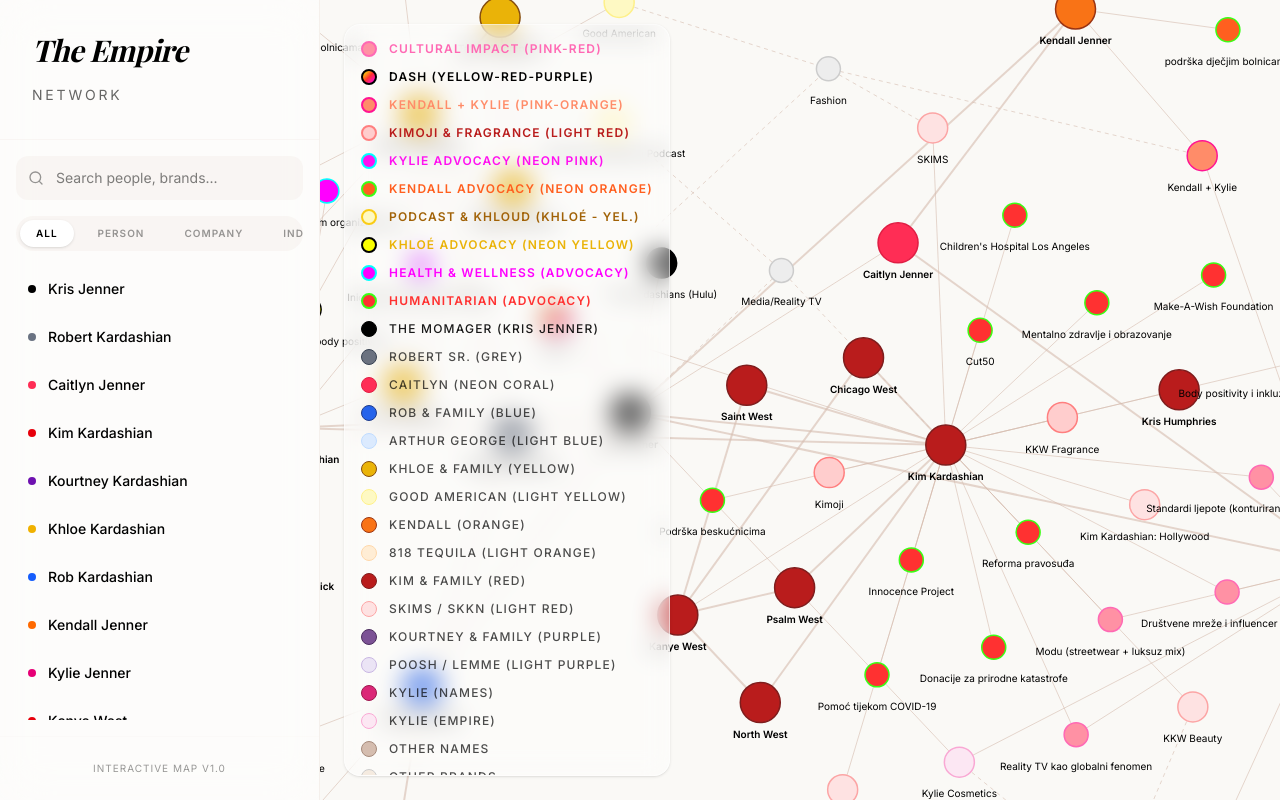
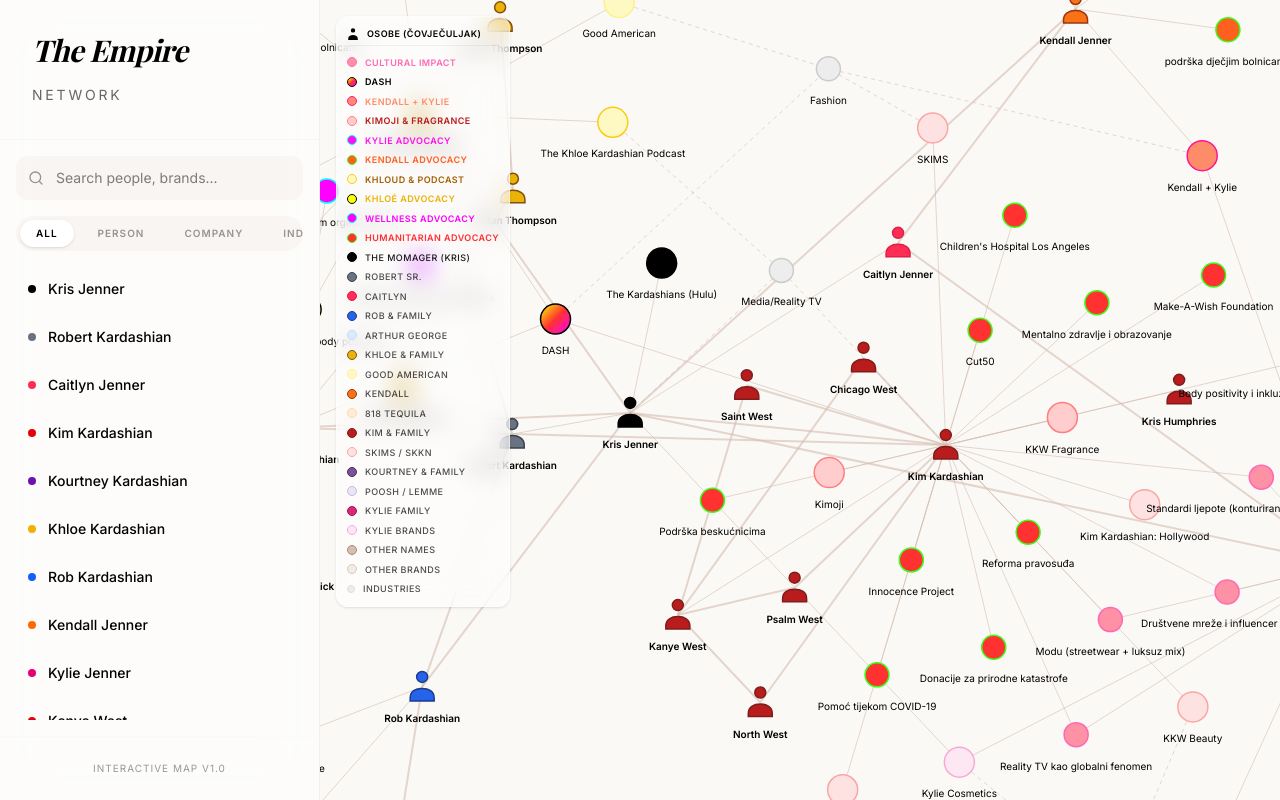
Before and after one commit to rahelarussin/The-Kardashians-empire, a React (Vite) app: page / in a window 1280 px wide. Built offline with nearby package versions, Linux system fonts and the light colour scheme; a web font is replaced by a local one.

Commit message:
feat(graph): update node color scheme
Refactor node coloring logic to accurately represent family members, business brands, and humanitarian efforts within the network visualization.

```diff
--- a/src/components/NetworkGraph.tsx
+++ b/src/components/NetworkGraph.tsx
@@ -116,13 +116,7 @@
       })
       .style('cursor', 'pointer');
 
-    node.append('circle')
-      .attr('r', (d) => {
-        if (d.type === NodeType.PERSON) return 20;
-        if (d.type === NodeType.COMPANY) return 15;
-        return 12;
-      })
-      .attr('fill', (d) => {
+    const getNodeFill = (d: Node) => {
       if (d.isKimKylieImpact) return '#FF91A4'; // Light red-pink for cultural impact
       if (d.isDashGradient) return 'url(#dashGradient)';
       if (d.isKendallKylie) return '#FF8C69'; // Coral / Pink-Orange
@@ -151,8 +145,9 @@
       if (d.type === NodeType.PERSON) return '#D5BDAF'; // Darker nude for names
       if (d.type === NodeType.COMPANY) return '#F5EBE0'; // Lighter nude for companies
       return '#EDEDED';
-      })
-      .attr('stroke', (d) => {
+    };
+
+    const getNodeStroke = (d: Node) => {
       if (selectedNode?.id === d.id) return '#4A4A4A';
       if (d.isKimKylieImpact) return '#FF69B4'; // Hot pink stroke
       if (d.isDashGradient) return '#000000'; // Black stroke for gradient
@@ -181,7 +176,25 @@
       if (d.isKourtneyFamily) return '#4B2C5E'; // Dark purple stroke
       if (d.type === NodeType.PERSON) return '#A68A7B'; // Darker stroke for names
       return '#CCC';
+    };
+
+    // Render person nodes as human silhouette path
+    node.filter((d) => d.type === NodeType.PERSON)
+      .append('path')
+      .attr('d', "M -12,11 C -12,4.5 -6.5,1.5 0,1.5 C 6.5,1.5 12,4.5 12,11 L 12,14 L -12,14 Z M 0,-4.5 A 5.5,5.5 0 1,0 0,-15.5 A 5.5,5.5 0 1,0 0,-4.5")
+      .attr('fill', (d) => getNodeFill(d))
+      .attr('stroke', (d) => getNodeStroke(d))
+      .attr('stroke-width', (d) => (selectedNode?.id === d.id ? 3 : 1.5));
+
+    // Render non-person nodes as circles
+    node.filter((d) => d.type !== NodeType.PERSON)
+      .append('circle')
+      .attr('r', (d) => {
+        if (d.type === NodeType.COMPANY) return 15;
+        return 12;
       })
+      .attr('fill', (d) => getNodeFill(d))
+      .attr('stroke', (d) => getNodeStroke(d))
       .attr('stroke-width', (d) => (selectedNode?.id === d.id ? 3 : 1.5));
 
     node.append('text')
@@ -231,118 +244,124 @@
       <svg ref={svgRef} className="w-full h-full" />
 
       {/* Legend */}
-      <div className="absolute top-6 left-6 flex flex-col gap-3 pointer-events-none p-4 bg-white/40 backdrop-blur-md rounded-2xl border border-white/50 shadow-sm overflow-y-auto max-h-[calc(100%-3rem)]">
-        <div className="flex items-center gap-3">
-          <div className="w-4 h-4 rounded-full bg-[#FF91A4] border-2 border-[#FF69B4]" />
-          <span className="text-xs font-bold uppercase tracking-widest text-[#FF69B4]">Cultural Impact (Pink-Red)</span>
+      <div className="absolute top-4 left-4 flex flex-col gap-1.5 pointer-events-none p-2.5 bg-white/50 backdrop-blur-md rounded-xl border border-white/50 shadow-sm overflow-y-auto max-h-[calc(100%-2rem)] max-w-[200px] sm:max-w-[240px]">
+        <div className="flex items-center gap-2 border-b border-black/5 pb-1 mb-1">
+          <svg className="w-3 h-3 text-brand-stone" viewBox="-12 -16 24 30" fill="currentColor">
+            <path d="M -12,11 C -12,4.5 -6.5,1.5 0,1.5 C 6.5,1.5 12,4.5 12,11 L 12,14 L -12,14 Z M 0,-4.5 A 5.5,5.5 0 1,0 0,-15.5 A 5.5,5.5 0 1,0 0,-4.5" />
+          </svg>
+          <span className="text-[9px] font-extrabold uppercase tracking-wider text-brand-stone">OSOBE (ČOVJEČULJAK)</span>
         </div>
-        <div className="flex items-center gap-3">
-          <div className="w-4 h-4 rounded-full border-2 border-black" style={{ background: 'linear-gradient(135deg, #FAFF00 0%, #FF3131 50%, #FF00FF 100%)' }} />
-          <span className="text-xs font-bold uppercase tracking-widest text-black">DASH (Yellow-Red-Purple)</span>
+        <div className="flex items-center gap-2">
+          <div className="w-2.5 h-2.5 rounded-full bg-[#FF91A4] border border-[#FF69B4]" />
+          <span className="text-[9px] font-bold uppercase tracking-wider text-[#FF69B4]">Cultural Impact</span>
         </div>
-        <div className="flex items-center gap-3">
-          <div className="w-4 h-4 rounded-full bg-[#FF8C69] border-2 border-[#FF1493]" />
-          <span className="text-xs font-bold uppercase tracking-widest text-[#FF8C69]">Kendall + Kylie (Pink-Orange)</span>
+        <div className="flex items-center gap-2">
+          <div className="w-2.5 h-2.5 rounded-full border border-black" style={{ background: 'linear-gradient(135deg, #FAFF00 0%, #FF3131 50%, #FF00FF 100%)' }} />
+          <span className="text-[9px] font-bold uppercase tracking-wider text-black">DASH</span>
         </div>
-        <div className="flex items-center gap-3">
-          <div className="w-4 h-4 rounded-full bg-[#FFCDCD] border-2 border-[#FF7F7F]" />
-          <span className="text-xs font-bold uppercase tracking-widest text-[#B91C1C]">Kimoji & Fragrance (Light Red)</span>
+        <div className="flex items-center gap-2">
+          <div className="w-2.5 h-2.5 rounded-full bg-[#FF8C69] border border-[#FF1493]" />
+          <span className="text-[9px] font-bold uppercase tracking-wider text-[#FF8C69]">Kendall + Kylie</span>
         </div>
-        <div className="flex items-center gap-3">
-          <div className="w-4 h-4 rounded-full bg-[#FF10F0] border-2 border-[#00FFFF]" />
-          <span className="text-xs font-bold uppercase tracking-widest text-[#FF10F0]">Kylie Advocacy (Neon Pink)</span>
+        <div className="flex items-center gap-2">
+          <div className="w-2.5 h-2.5 rounded-full bg-[#FFCDCD] border border-[#FF7F7F]" />
+          <span className="text-[9px] font-bold uppercase tracking-wider text-[#B91C1C]">Kimoji & Fragrance</span>
         </div>
-        <div className="flex items-center gap-3">
-          <div className="w-4 h-4 rounded-full bg-[#FF5F1F] border-2 border-[#39FF14]" />
-          <span className="text-xs font-bold uppercase tracking-widest text-[#FF5F1F]">Kendall Advocacy (Neon Orange)</span>
+        <div className="flex items-center gap-2">
+          <div className="w-2.5 h-2.5 rounded-full bg-[#FF10F0] border border-[#00FFFF]" />
+          <span className="text-[9px] font-bold uppercase tracking-wider text-[#FF10F0]">Kylie Advocacy</span>
         </div>
-        <div className="flex items-center gap-3">
-          <div className="w-4 h-4 rounded-full bg-[#FEF9C3] border-2 border-[#FACC15]" />
-          <span className="text-xs font-bold uppercase tracking-widest text-[#A16207]">Podcast & Khloud (Khloé - Yel.)</span>
+        <div className="flex items-center gap-2">
+          <div className="w-2.5 h-2.5 rounded-full bg-[#FF5F1F] border border-[#39FF14]" />
+          <span className="text-[9px] font-bold uppercase tracking-wider text-[#FF5F1F]">Kendall Advocacy</span>
         </div>
-        <div className="flex items-center gap-3">
-          <div className="w-4 h-4 rounded-full bg-[#FAFF00] border-2 border-[#000000]" />
-          <span className="text-xs font-bold uppercase tracking-widest text-[#EAB308]">Khloé Advocacy (Neon Yellow)</span>
+        <div className="flex items-center gap-2">
+          <div className="w-2.5 h-2.5 rounded-full bg-[#FEF9C3] border border-[#FACC15]" />
+          <span className="text-[9px] font-bold uppercase tracking-wider text-[#A16207]">Khloud & Podcast</span>
         </div>
-        <div className="flex items-center gap-3">
-          <div className="w-4 h-4 rounded-full bg-[#FF00FF] border-2 border-[#00FFFF]" />
-          <span className="text-xs font-bold uppercase tracking-widest text-[#FF00FF]">Health & Wellness (Advocacy)</span>
+        <div className="flex items-center gap-2">
+          <div className="w-2.5 h-2.5 rounded-full bg-[#FAFF00] border border-[#000000]" />
+          <span className="text-[9px] font-bold uppercase tracking-wider text-[#EAB308]">Khloé Advocacy</span>
         </div>
-        <div className="flex items-center gap-3">
-          <div className="w-4 h-4 rounded-full bg-[#FF3131] border-2 border-[#39FF14]" />
-          <span className="text-xs font-bold uppercase tracking-widest text-[#FF3131]">Humanitarian (Advocacy)</span>
+        <div className="flex items-center gap-2">
+          <div className="w-2.5 h-2.5 rounded-full bg-[#FF00FF] border border-[#00FFFF]" />
+          <span className="text-[9px] font-bold uppercase tracking-wider text-[#FF00FF]">Wellness Advocacy</span>
         </div>
-        <div className="flex items-center gap-3">
-          <div className="w-4 h-4 rounded-full bg-[#000000] border border-[#000000]" />
-          <span className="text-xs font-medium uppercase tracking-widest opacity-90">The Momager (Kris Jenner)</span>
+        <div className="flex items-center gap-2">
+          <div className="w-2.5 h-2.5 rounded-full bg-[#FF3131] border border-[#39FF14]" />
+          <span className="text-[9px] font-bold uppercase tracking-wider text-[#FF3131]">Humanitarian Advocacy</span>
         </div>
-        <div className="flex items-center gap-3">
-          <div className="w-4 h-4 rounded-full bg-[#6B7280] border border-[#374151]" />
-          <span className="text-xs font-medium uppercase tracking-widest opacity-70">Robert Sr. (Grey)</span>
+        <div className="flex items-center gap-2">
+          <div className="w-2.5 h-2.5 rounded-full bg-[#000000] border border-[#000000]" />
+          <span className="text-[9px] font-medium uppercase tracking-wider opacity-90 text-[black]">The Momager (Kris)</span>
         </div>
-        <div className="flex items-center gap-3">
-          <div className="w-4 h-4 rounded-full bg-[#FF2D55] border border-[#E01E44]" />
-          <span className="text-xs font-medium uppercase tracking-widest opacity-70">Caitlyn (Neon Coral)</span>
+        <div className="flex items-center gap-2">
+          <div className="w-2.5 h-2.5 rounded-full bg-[#6B7280] border border-[#374151]" />
+          <span className="text-[9px] font-medium uppercase tracking-wider opacity-70">Robert Sr.</span>
         </div>
-        <div className="flex items-center gap-3">
-          <div className="w-4 h-4 rounded-full bg-[#2563EB] border border-[#1E3A8A]" />
-          <span className="text-xs font-medium uppercase tracking-widest opacity-70">Rob & Family (Blue)</span>
+        <div className="flex items-center gap-2">
+          <div className="w-2.5 h-2.5 rounded-full bg-[#FF2D55] border border-[#E01E44]" />
+          <span className="text-[9px] font-medium uppercase tracking-wider opacity-70">Caitlyn</span>
         </div>
-        <div className="flex items-center gap-3">
-          <div className="w-4 h-4 rounded-full bg-[#DBEAFE] border border-[#BFDBFE]" />
-          <span className="text-xs font-medium uppercase tracking-widest opacity-70">Arthur George (Light Blue)</span>
+        <div className="flex items-center gap-2">
+          <div className="w-2.5 h-2.5 rounded-full bg-[#2563EB] border border-[#1E3A8A]" />
+          <span className="text-[9px] font-medium uppercase tracking-wider opacity-70">Rob & Family</span>
         </div>
-        <div className="flex items-center gap-3">
-          <div className="w-4 h-4 rounded-full bg-[#EAB308] border border-[#854D0E]" />
-          <span className="text-xs font-medium uppercase tracking-widest opacity-70">Khloe & Family (Yellow)</span>
+        <div className="flex items-center gap-2">
+          <div className="w-2.5 h-2.5 rounded-full bg-[#DBEAFE] border border-[#BFDBFE]" />
+          <span className="text-[9px] font-medium uppercase tracking-wider opacity-70">Arthur George</span>
         </div>
-        <div className="flex items-center gap-3">
-          <div className="w-4 h-4 rounded-full bg-[#FEF9C3] border border-[#FEF08A]" />
-          <span className="text-xs font-medium uppercase tracking-widest opacity-70">Good American (Light Yellow)</span>
+        <div className="flex items-center gap-2">
+          <div className="w-2.5 h-2.5 rounded-full bg-[#EAB308] border border-[#854D0E]" />
+          <span className="text-[9px] font-medium uppercase tracking-wider opacity-70">Khloe & Family</span>
         </div>
-        <div className="flex items-center gap-3">
-          <div className="w-4 h-4 rounded-full bg-[#F97316] border border-[#9A3412]" />
-          <span className="text-xs font-medium uppercase tracking-widest opacity-70">Kendall (Orange)</span>
+        <div className="flex items-center gap-2">
+          <div className="w-2.5 h-2.5 rounded-full bg-[#FEF9C3] border border-[#FEF08A]" />
+          <span className="text-[9px] font-medium uppercase tracking-wider opacity-70">Good American</span>
         </div>
-        <div className="flex items-center gap-3">
-          <div className="w-4 h-4 rounded-full bg-[#FFEDD5] border border-[#FED7AA]" />
-          <span className="text-xs font-medium uppercase tracking-widest opacity-70">818 Tequila (Light Orange)</span>
+        <div className="flex items-center gap-2">
+          <div className="w-2.5 h-2.5 rounded-full bg-[#F97316] border border-[#9A3412]" />
+          <span className="text-[9px] font-medium uppercase tracking-wider opacity-70">Kendall</span>
         </div>
-        <div className="flex items-center gap-3">
-          <div className="w-4 h-4 rounded-full bg-[#B91C1C] border border-[#7F1D1D]" />
-          <span className="text-xs font-medium uppercase tracking-widest opacity-70">Kim & Family (Red)</span>
+        <div className="flex items-center gap-2">
+          <div className="w-2.5 h-2.5 rounded-full bg-[#FFEDD5] border border-[#FED7AA]" />
+          <span className="text-[9px] font-medium uppercase tracking-wider opacity-70">818 Tequila</span>
         </div>
-        <div className="flex items-center gap-3">
-          <div className="w-4 h-4 rounded-full bg-[#FEE2E2] border border-[#FCA5A5]" />
-          <span className="text-xs font-medium uppercase tracking-widest opacity-70">SKIMS / SKKN (Light Red)</span>
+        <div className="flex items-center gap-2">
+          <div className="w-2.5 h-2.5 rounded-full bg-[#B91C1C] border border-[#7F1D1D]" />
+          <span className="text-[9px] font-medium uppercase tracking-wider opacity-70">Kim & Family</span>
         </div>
-        <div className="flex items-center gap-3">
-          <div className="w-4 h-4 rounded-full bg-[#7C5295] border border-[#4B2C5E]" />
-          <span className="text-xs font-medium uppercase tracking-widest opacity-70">Kourtney & Family (Purple)</span>
+        <div className="flex items-center gap-2">
+          <div className="w-2.5 h-2.5 rounded-full bg-[#FEE2E2] border border-[#FCA5A5]" />
+          <span className="text-[9px] font-medium uppercase tracking-wider opacity-70">SKIMS / SKKN</span>
         </div>
-        <div className="flex items-center gap-3">
-          <div className="w-4 h-4 rounded-full bg-[#EBE4F5] border border-[#C8B6E2]" />
-          <span className="text-xs font-medium uppercase tracking-widest opacity-70">Poosh / Lemme (Light Purple)</span>
+        <div className="flex items-center gap-2">
+          <div className="w-2.5 h-2.5 rounded-full bg-[#7C5295] border border-[#4B2C5E]" />
+          <span className="text-[9px] font-medium uppercase tracking-wider opacity-70">Kourtney & Family</span>
         </div>
-        <div className="flex items-center gap-3">
-          <div className="w-4 h-4 rounded-full bg-[#DB2777] border border-[#9D174D]" />
-          <span className="text-xs font-medium uppercase tracking-widest opacity-70">Kylie (Names)</span>
+        <div className="flex items-center gap-2">
+          <div className="w-2.5 h-2.5 rounded-full bg-[#EBE4F5] border border-[#C8B6E2]" />
+          <span className="text-[9px] font-medium uppercase tracking-wider opacity-70">Poosh / Lemme</span>
         </div>
-        <div className="flex items-center gap-3">
-          <div className="w-4 h-4 rounded-full bg-[#FCE7F3] border border-[#F9A8D4]" />
-          <span className="text-xs font-medium uppercase tracking-widest opacity-70">Kylie (Empire)</span>
+        <div className="flex items-center gap-2">
+          <div className="w-2.5 h-2.5 rounded-full bg-[#DB2777] border border-[#9D174D]" />
+          <span className="text-[9px] font-medium uppercase tracking-wider opacity-70">Kylie Family</span>
         </div>
-        <div className="flex items-center gap-3">
-          <div className="w-4 h-4 rounded-full bg-[#D5BDAF] border border-[#A68A7B]" />
-          <span className="text-xs font-medium uppercase tracking-widest opacity-70">Other Names</span>
+        <div className="flex items-center gap-2">
+          <div className="w-2.5 h-2.5 rounded-full bg-[#FCE7F3] border border-[#F9A8D4]" />
+          <span className="text-[9px] font-medium uppercase tracking-wider opacity-70">Kylie Brands</span>
         </div>
-        <div className="flex items-center gap-3">
-          <div className="w-4 h-4 rounded-full bg-[#F5EBE0] border border-[#CCC]" />
-          <span className="text-xs font-medium uppercase tracking-widest opacity-70">Other Brands</span>
+        <div className="flex items-center gap-2">
+          <div className="w-2.5 h-2.5 rounded-full bg-[#D5BDAF] border border-[#A68A7B]" />
+          <span className="text-[9px] font-medium uppercase tracking-wider opacity-70">Other Names</span>
         </div>
-        <div className="flex items-center gap-3">
-          <div className="w-3 h-3 rounded-full bg-[#EDEDED] border border-[#DDD]" />
-          <span className="text-xs font-medium uppercase tracking-widest opacity-70">Industries</span>
+        <div className="flex items-center gap-2">
+          <div className="w-2.5 h-2.5 rounded-full bg-[#F5EBE0] border border-[#CCC]" />
+          <span className="text-[9px] font-medium uppercase tracking-wider opacity-70">Other Brands</span>
+        </div>
+        <div className="flex items-center gap-2">
+          <div className="w-2 h-2 rounded-full bg-[#EDEDED] border border-[#DDD]" />
+          <span className="text-[9px] font-medium uppercase tracking-wider opacity-70">Industries</span>
         </div>
       </div>
     </div>
```
Lines whose indentation alone changed are shown as unchanged.
